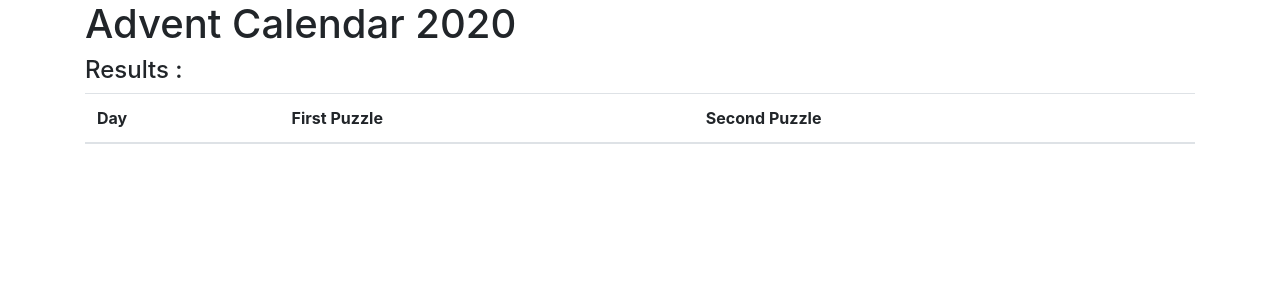
After one commit to Jonathan-Lathiere/advent-calendar-2020, a Symfony app: template templates/index/index.html.twig in a window 1280 px wide. The commit adds this page. Shown: the top 300 px of the page. Run offline with Twig, Linux system fonts and the light colour scheme; the template is opened without the code that fills it, so the values that code supplies are empty; some libraries are stand-ins or nearby versions.

Commit message:
Daily puzzles structure

```diff
--- a/templates/base.html.twig
+++ b/templates/base.html.twig
@@ -1,9 +1,13 @@
 <!DOCTYPE html>
-<html>
+<html lang="en">
     <head>
-        <meta charset="UTF-8">
+        <meta charset="utf-8">
+        <meta name="viewport" content="width=device-width, initial-scale=1, shrink-to-fit=no">
+
         <title>{% block title %}Welcome!{% endblock %}</title>
-        {% block stylesheets %}{% endblock %}
+        {% block stylesheets %}
+            <link rel="stylesheet" href="https://stackpath.bootstrapcdn.com/bootstrap/4.3.1/css/bootstrap.min.css" integrity="sha384-ggOyR0iXCbMQv3Xipma34MD+dH/1fQ784/j6cY/iJTQUOhcWr7x9JvoRxT2MZw1T" crossorigin="anonymous">
+        {% endblock %}
     </head>
     <body>
         {% block body %}{% endblock %}
--- /dev/null
+++ b/templates/index/index.html.twig
@@ -0,0 +1,25 @@
+{% extends 'base.html.twig' %}
+
+{% block body %}
+<div class="container">
+    <h1>Advent Calendar 2020</h1>
+
+    <h4>Results :</h4>
+    <table class="table table-striped">
+        <thead>
+            <th>Day</th>
+            <th>First Puzzle</th>
+            <th>Second Puzzle</th>
+        </thead>
+        <tbody>
+        {% for day, result in days_results %}
+            <tr>
+                <td>{{ day }}</td>
+                <td>{{ result['first_puzzle']}}</td>
+                <td>{{ result['second_puzzle']}}</td>
+            </tr>
+        {% endfor %}
+        </tbody>
+    </table>
+</div>
+{% endblock %}
```
Also changed, not shown: src/Controller/IndexController.php (added, +40 -0 lines), src/Day/AbstractDay.php (added, +11 -0 lines), 1 other file.
